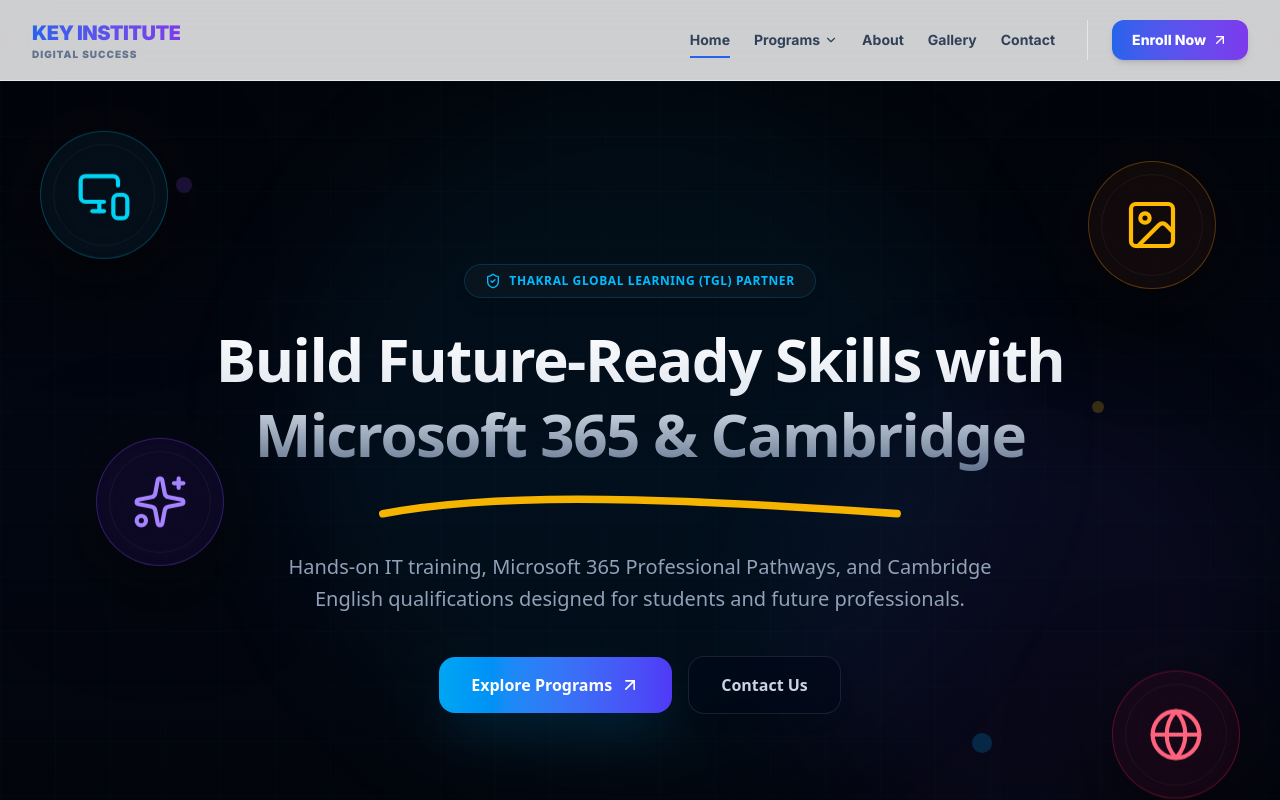
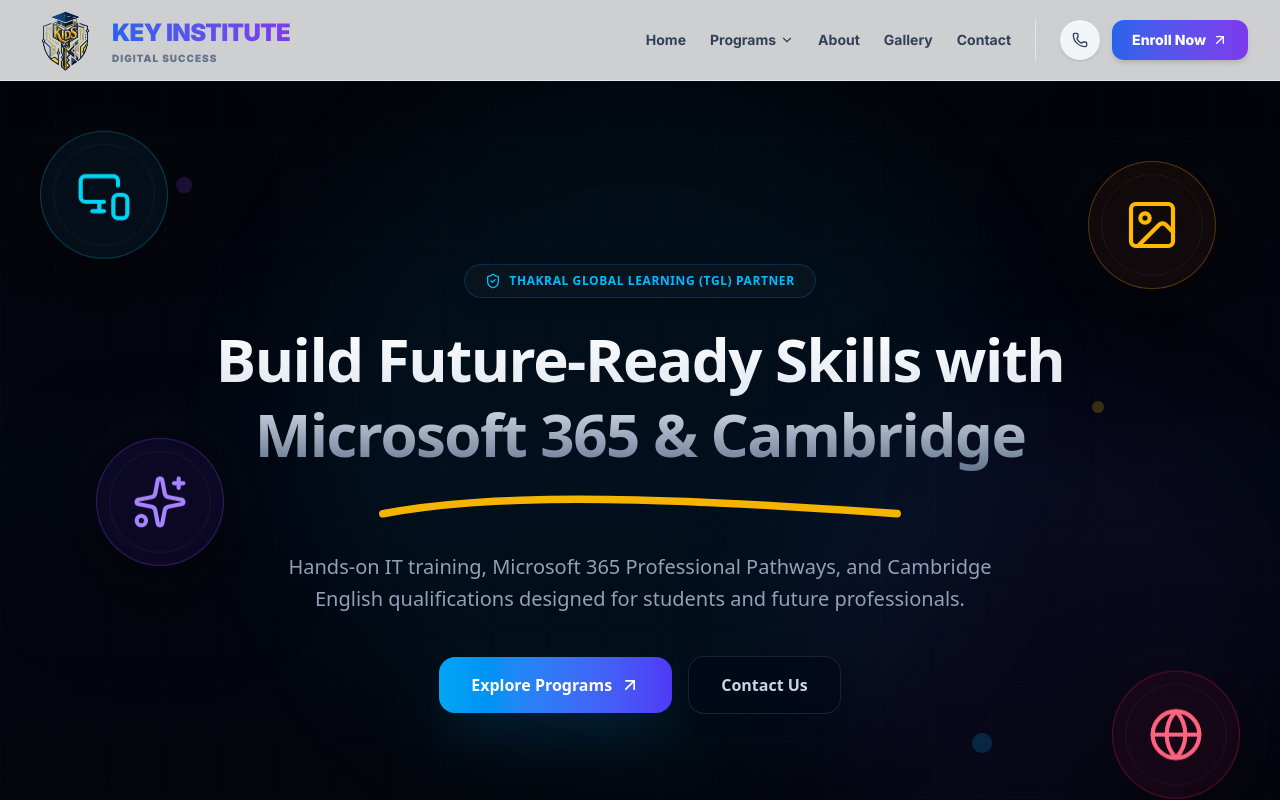
Before and after one commit to Key-Digital-Success/KIDS-Website, a Next.js app: page / in a window 1280 px wide. Shown: the top 800 px of the page. Built offline with nearby package versions, Linux system fonts and the light colour scheme.

Commit message:
11 commit

```diff
--- a/components/Navbar.tsx
+++ b/components/Navbar.tsx
@@ -2,8 +2,9 @@
 
 import { useState } from "react";
 import Link from "next/link";
+import Image from "next/image";
 import { usePathname } from "next/navigation";
-import { Menu, X, ArrowUpRight, ChevronDown } from "lucide-react";
+import { Menu, X, ArrowUpRight, ChevronDown, Phone } from "lucide-react";
 import { motion, AnimatePresence } from "framer-motion";
 
 const navLinks = [
@@ -28,117 +29,80 @@
       <div className="max-w-7xl mx-auto px-4 sm:px-6 lg:px-8">
         <div className="flex items-center justify-between h-20">
 
-          {/* Logo Brand Frame */}
-          <Link href="/" className="flex flex-col group relative overflow-hidden">
-            <span className="font-black text-xl tracking-tight bg-gradient-to-r from-brand-blue via-brand-purple to-brand-blue bg-[size:200%_auto] hover:bg-right transition-all duration-1000 bg-clip-text text-transparent">
+          {/* Logo Frame - Updated for Mobile Visibility */}
+          <Link href="/" className="flex items-center gap-2 md:gap-4 group">
+            <div className="relative w-12 h-12 md:w-16 md:h-16 shrink-0">
+              <Image
+                src="/KIDS Logo.png"
+                alt="KEY INSTITUTE Logo"
+                fill
+                className="object-contain"
+                priority
+              />
+            </div>
+            {/* Wrapper for text to ensure both lines are always visible */}
+            <div className="flex flex-col leading-none">
+              <span className="font-black text-sm md:text-2xl tracking-tight bg-gradient-to-r from-brand-blue via-brand-purple to-brand-blue bg-[size:200%_auto] bg-clip-text text-transparent whitespace-nowrap">
                 KEY INSTITUTE
               </span>
-            <span className="text-[10px] font-black uppercase tracking-widest text-slate-500 dark:text-slate-400 transition-colors group-hover:text-brand-blue">
+              <span className="text-[8px] md:text-[10px] font-black uppercase tracking-[0.1em] text-slate-500 dark:text-slate-400 mt-0.5 md:mt-1">
                 Digital Success
               </span>
+            </div>
           </Link>
 
-          {/* Desktop Links Matrix */}
-          <div className="hidden md:flex items-center space-x-8">
-            <div className="flex items-center space-x-6">
-              <Link href="/" className="text-sm font-bold relative py-2 text-slate-700 dark:text-slate-300 hover:text-brand-blue dark:hover:text-white transition-colors group">
-                Home
-                <span className={`absolute bottom-0 left-0 h-[2px] bg-brand-blue transition-all duration-300 ${pathname === "/" ? 'w-full' : 'w-0 group-hover:w-full'}`} />
-              </Link>
+          {/* Desktop & Tablet Nav */}
+          <div className="hidden lg:flex items-center space-x-6">
+            <Link href="/" className="text-sm font-bold text-slate-700 dark:text-slate-300 hover:text-brand-blue transition-colors">Home</Link>
 
-              {/* Programs Premium Interactive Dropdown */}
-              <div
-                className="relative"
-                onMouseEnter={() => setIsDropdownOpen(true)}
-                onMouseLeave={() => setIsDropdownOpen(false)}
-              >
-                <button className="flex items-center gap-1 text-sm font-bold text-slate-700 dark:text-slate-300 hover:text-brand-blue py-2 transition-colors focus:outline-none cursor-pointer">
-                  Programs
-                  <ChevronDown className={`w-3.5 h-3.5 transition-transform duration-300 ${isDropdownOpen ? 'rotate-180' : ''}`} />
+            <div className="relative" onMouseEnter={() => setIsDropdownOpen(true)} onMouseLeave={() => setIsDropdownOpen(false)}>
+              <button className="flex items-center gap-1 text-sm font-bold text-slate-700 dark:text-slate-300 hover:text-brand-blue">
+                Programs <ChevronDown className="w-3.5 h-3.5" />
               </button>
-
-                <AnimatePresence>
-                  {isDropdownOpen && (
-                    <motion.div
-                      initial={{ opacity: 0, y: 10, scale: 0.95 }}
-                      animate={{ opacity: 1, y: 0, scale: 1 }}
-                      exit={{ opacity: 0, y: 8, scale: 0.95 }}
-                      transition={{ duration: 0.2, ease: [0.16, 1, 0.3, 1] }}
-                      className="absolute top-full left-0 w-64 bg-white/95 dark:bg-brand-card-dark/95 backdrop-blur-xl border border-slate-200 dark:border-slate-800 rounded-2xl shadow-2xl p-2 z-50 origin-top-left"
-                    >
-                      <Link href="/programs#m365" className="block px-4 py-3 text-sm rounded-xl text-slate-800 dark:text-slate-200 hover:bg-slate-100 dark:hover:bg-slate-800 hover:text-brand-blue dark:hover:text-brand-blue font-bold transition-all duration-200">
-                        Microsoft 365 Professional
-                      </Link>
-                      <Link href="/programs#cambridge" className="block px-4 py-3 text-sm rounded-xl text-slate-800 dark:text-slate-200 hover:bg-slate-100 dark:hover:bg-slate-800 hover:text-brand-purple dark:hover:text-brand-purple font-bold transition-all duration-200">
-                        Cambridge Programs
-                      </Link>
-                    </motion.div>
-                  )}
-                </AnimatePresence>
             </div>
 
             {navLinks.slice(1).map((link) => (
-                <Link key={link.name} href={link.href} className="text-sm font-bold relative py-2 text-slate-700 dark:text-slate-300 hover:text-brand-blue dark:hover:text-white transition-colors group">
-                  {link.name}
-                  <span className={`absolute bottom-0 left-0 h-[2px] bg-brand-blue transition-all duration-300 ${pathname === link.href ? 'w-full' : 'w-0 group-hover:w-full'}`} />
-                </Link>
+              <Link key={link.name} href={link.href} className="text-sm font-bold text-slate-700 dark:text-slate-300 hover:text-brand-blue">{link.name}</Link>
             ))}
-            </div>
 
-            <div className="flex items-center border-l border-slate-200 dark:border-slate-800 pl-6">
-              <motion.a
-                whileHover={{ scale: 1.03, boxShadow: "0 10px 25px -5px rgba(29,78,216,0.35)" }}
-                whileTap={{ scale: 0.98 }}
-                href="https://wa.me/94710525968"
-                target="_blank"
-                rel="noopener noreferrer"
-                className="inline-flex items-center gap-1.5 px-5 py-2.5 text-sm font-extrabold text-white bg-gradient-to-r from-brand-blue to-brand-purple rounded-xl transition-shadow shadow-md"
-              >
+            <div className="flex items-center gap-3 border-l border-slate-200 dark:border-slate-800 pl-6">
+              <a href="tel:+94710525968" className="w-10 h-10 rounded-full flex items-center justify-center bg-slate-100 dark:bg-slate-800 text-slate-700 dark:text-slate-300 hover:bg-green-500 hover:text-white transition-all shadow-sm">
+                <Phone className="w-4 h-4" />
+              </a>
+              <motion.a whileHover={{ scale: 1.03 }} href="#enrollment-hub" className="inline-flex items-center gap-1.5 px-5 py-2.5 text-sm font-extrabold text-white bg-gradient-to-r from-brand-blue to-brand-purple rounded-xl shadow-md">
                 Enroll Now <ArrowUpRight className="w-4 h-4" />
               </motion.a>
             </div>
           </div>
 
-          {/* Mobile Hamburg Trigger Toggle Control */}
-          <div className="flex items-center md:hidden">
-            <button
-              onClick={() => setIsOpen(!isOpen)}
-              className="p-2.5 rounded-xl text-slate-700 dark:text-slate-300 bg-slate-100 dark:bg-slate-800 active:scale-95 transition-transform"
-            >
+          {/* Mobile Control Zone */}
+          <div className="flex items-center lg:hidden gap-2">
+            <a href="tel:+94710525968" className="w-10 h-10 rounded-full flex items-center justify-center bg-slate-100 dark:bg-slate-800 text-slate-700 dark:text-slate-300 hover:bg-green-500 hover:text-white">
+              <Phone className="w-4 h-4" />
+            </a>
+            <button onClick={() => setIsOpen(!isOpen)} className="p-2.5 rounded-xl bg-slate-100 dark:bg-slate-800">
               {isOpen ? <X className="w-5 h-5" /> : <Menu className="w-5 h-5" />}
             </button>
           </div>
         </div>
       </div>
 
-      {/* Mobile Drawer Slide Container overlay */}
+      {/* Mobile Drawer */}
       <AnimatePresence>
         {isOpen && (
-          <motion.div
-            initial={{ opacity: 0, height: 0 }}
-            animate={{ opacity: 1, height: "auto" }}
-            exit={{ opacity: 0, height: 0 }}
-            transition={{ duration: 0.3, ease: [0.16, 1, 0.3, 1] }}
-            className="md:hidden border-b border-slate-200 dark:border-slate-800 bg-white dark:bg-brand-charcoal overflow-hidden px-4 pb-6 space-y-2"
-          >
-            <Link href="/" onClick={() => setIsOpen(false)} className="block px-4 py-3 rounded-xl text-base font-bold text-slate-800 dark:text-slate-300 bg-slate-50 dark:bg-slate-900/60">
-              Home
+          <motion.div initial={{ opacity: 0, height: 0 }} animate={{ opacity: 1, height: "auto" }} exit={{ opacity: 0, height: 0 }} className="lg:hidden border-t border-slate-800 bg-white dark:bg-brand-charcoal px-4 pb-6">
+            <div className="py-4 space-y-2">
+              <Link href="/" onClick={() => setIsOpen(false)} className="block p-3 font-bold">Home</Link>
+              <div className="px-3 py-1 font-black text-xs uppercase text-slate-400">Programs</div>
+              <Link href="/programs#m365" onClick={() => setIsOpen(false)} className="block px-6 py-2 text-sm font-bold">• M365 Professional</Link>
+              <Link href="/programs#cambridge" onClick={() => setIsOpen(false)} className="block px-6 py-2 text-sm font-bold">• Cambridge Programs</Link>
+              {navLinks.slice(1).map((link) => (
+                <Link key={link.name} href={link.href} onClick={() => setIsOpen(false)} className="block p-3 font-bold">{link.name}</Link>
+              ))}
+              <Link href="#enrollment-hub" onClick={() => setIsOpen(false)} className="block text-center mt-4 p-4 font-black text-white bg-brand-blue rounded-xl">
+                Enroll Now
               </Link>
-            <div className="px-4 pt-2 pb-1 font-black text-xs uppercase text-slate-400 tracking-wider">Programs</div>
-            <Link href="/programs#m365" onClick={() => setIsOpen(false)} className="block px-6 py-2 text-sm text-slate-700 dark:text-slate-400 font-bold hover:text-brand-blue">
-              • Microsoft 365 Professional
-            </Link>
-            <Link href="/programs#cambridge" onClick={() => setIsOpen(false)} className="block px-6 py-2 text-sm text-slate-700 dark:text-slate-400 font-bold hover:text-brand-purple mb-2">
-              • Cambridge Programs
-            </Link>
-            {navLinks.slice(1).map((link) => (
-              <Link key={link.name} href={link.href} onClick={() => setIsOpen(false)} className="block px-4 py-3 rounded-xl text-base font-bold text-slate-800 dark:text-slate-300 bg-slate-50 dark:bg-slate-900/60">
-                {link.name}
-              </Link>
-            ))}
-            <a href="https://wa.me/94710525968" target="_blank" rel="noopener noreferrer" className="block text-center w-full mt-4 px-5 py-3.5 font-black text-white bg-brand-blue rounded-xl shadow-lg">
-              Enroll via WhatsApp
-            </a>
+            </div>
           </motion.div>
         )}
       </AnimatePresence>
```
Lines whose indentation alone changed are shown as unchanged.
